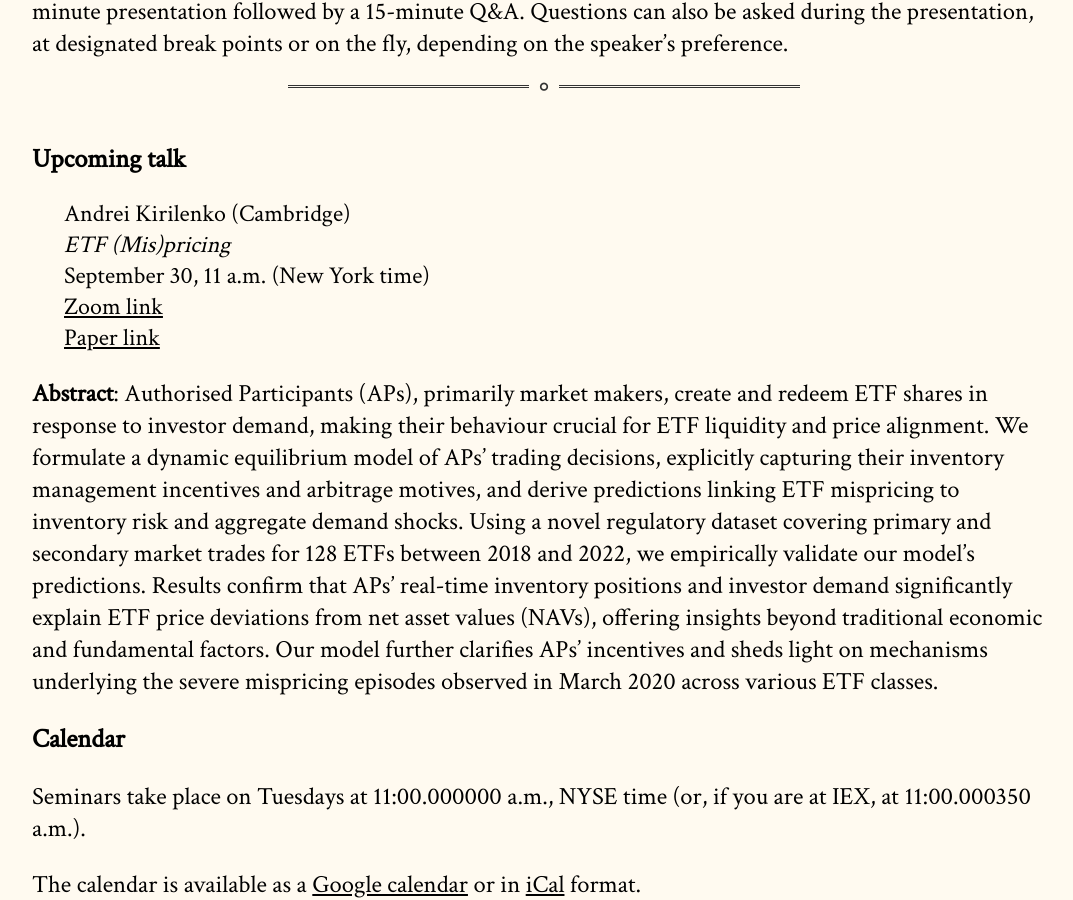
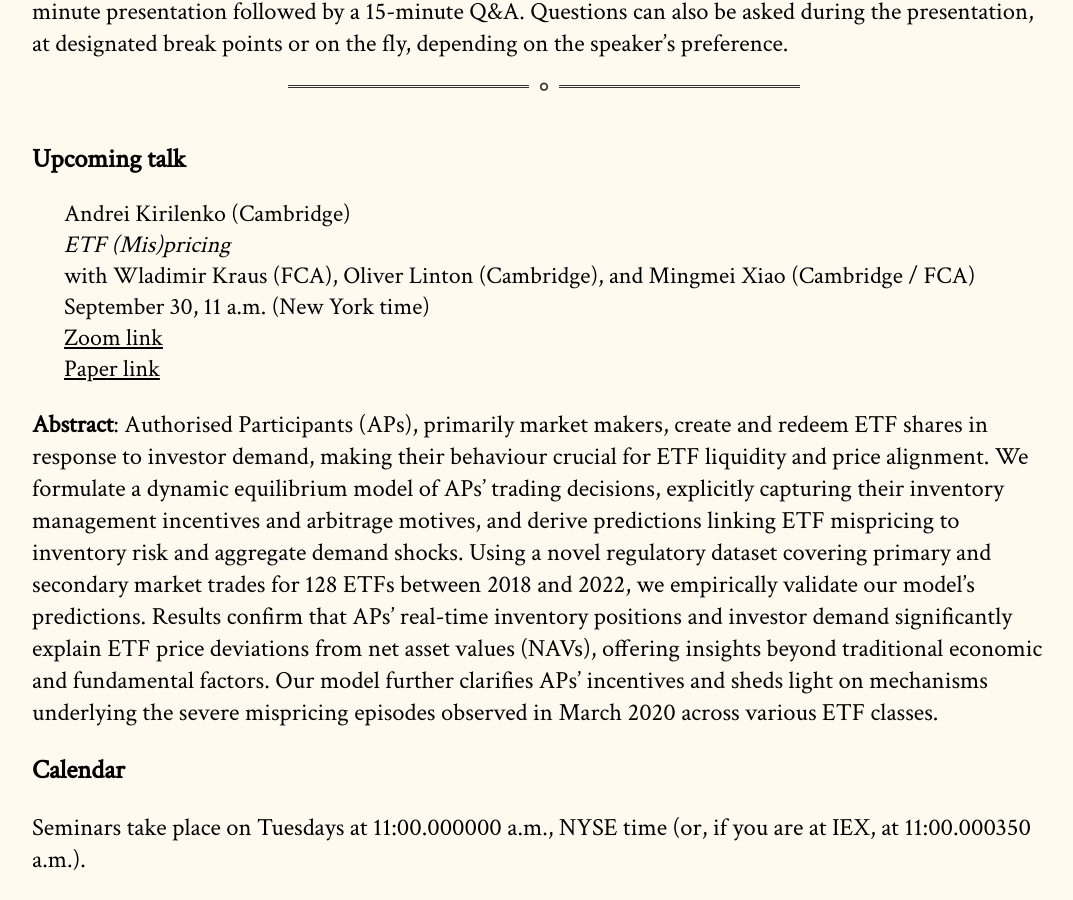
Before and after one commit to cpfiffer/microstructure.exchange, a Jekyll site: the page built from index.md, in a window 1280 px wide and 900 px high, scrolled down 376 px. Shown: the whole window, without its empty margins (96-1169 px from the left). Built offline with Jekyll 4.4.1, drawn with Linux system fonts in a browser that asks for light colours; some web fonts are replaced.

Commit message:
Update _config.yml

```diff
--- a/_config.yml
+++ b/_config.yml
@@ -13,7 +13,7 @@ github:
 speaker-info:
   speaker-name: "Andrei Kirilenko (Cambridge)"
   speaker-paper: "ETF (Mis)pricing"
-  #coauthors: "Kumar Venkataraman (SMU) and David X. Xu (SMU)"
+  coauthors: "Wladimir Kraus (FCA), Oliver Linton (Cambridge), and Mingmei Xiao (Cambridge / FCA)"
   speaker-date: "September 30, 11 a.m. (New York time)"
   paper-link: "www.fca.org.uk/publications/occasional-papers/occasional-paper-68-etf-mispricing"
   #paper-link: "papers/JVX_20250904.pdf" # If you have a file instead
```
